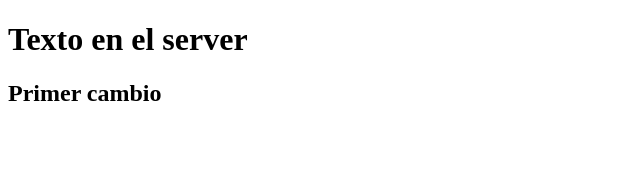
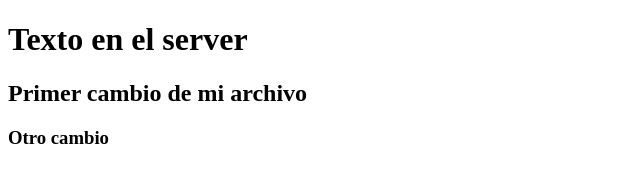
Before and after one commit to Deavid13/prova1, a plain HTML site: page index.html in a window 1280 px wide. Shown: the whole page, without its empty margins (0-640 px from the left). Drawn offline with Linux system fonts and the light colour scheme.

Commit message:
altre canvi

```diff
--- a/index.html
+++ b/index.html
@@ -11,6 +11,7 @@
     <h1>
         Texto en el server
     </h1>
-    <h2>Primer cambio</h2>
+    <h2>Primer cambio de mi archivo</h2>
+    <h3>Otro cambio</h3>
 </body>
 </html>
```
